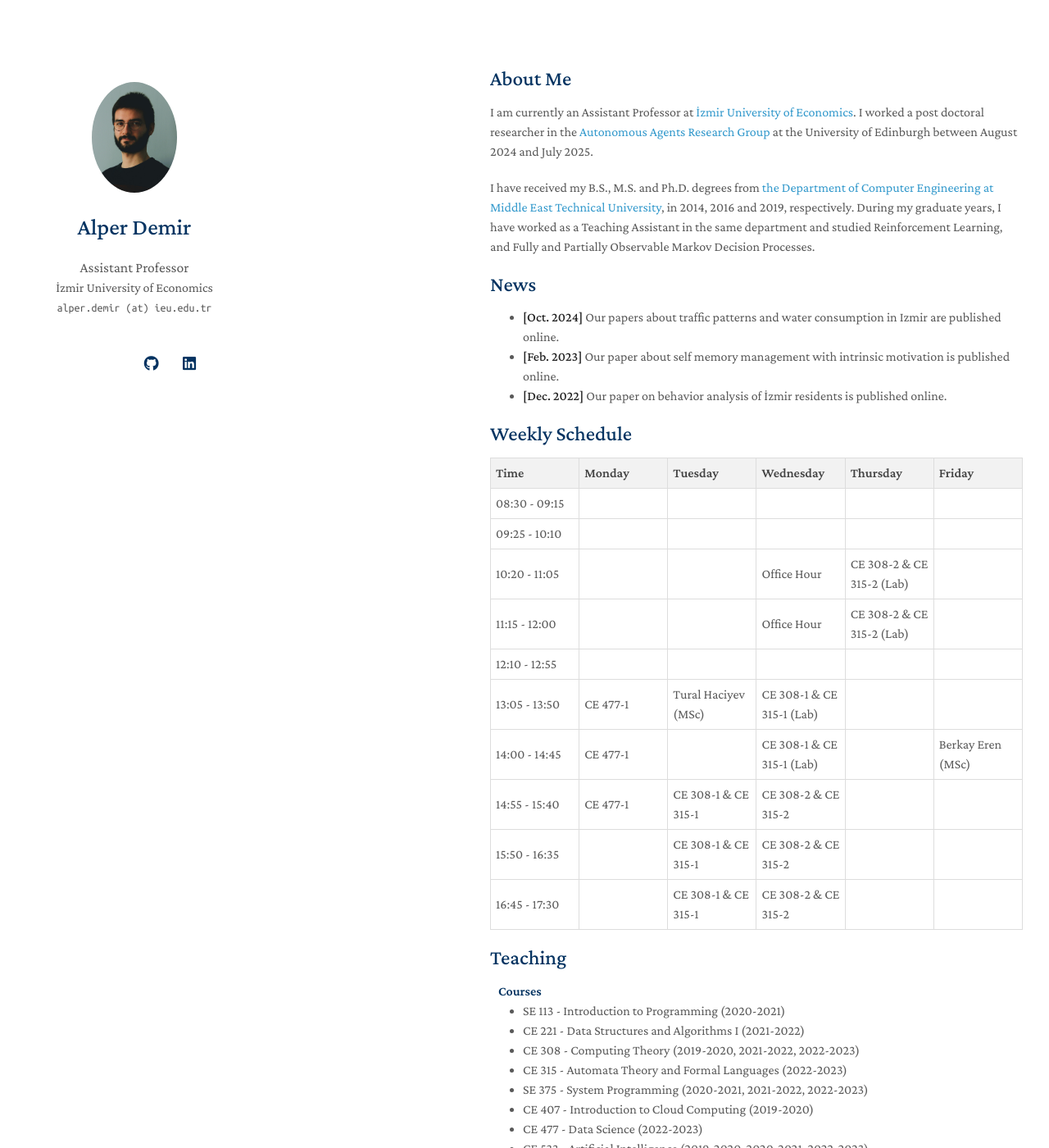
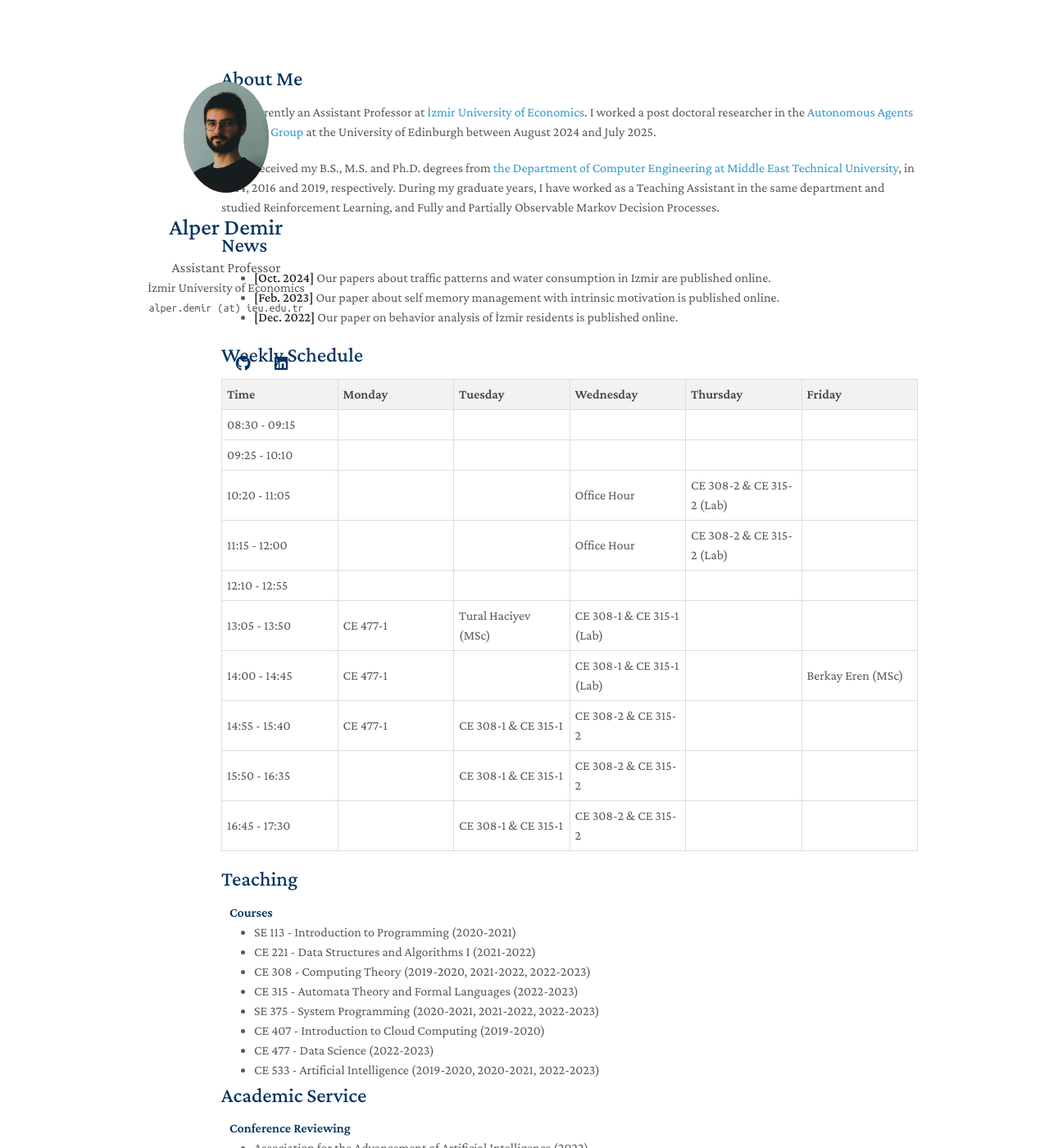
Before and after one commit to gliese876b/gliese876b.github.io, a Jekyll site: the page built from index.md, in a window 1280 px wide and 1400 px high. Shown: the whole window at 82% size. Built offline with Jekyll 4.4.1, drawn with Linux system fonts in a browser that asks for light colours; nearby versions of some CDN libraries; a style sheet for code colours, icons or effects is not loaded; our own code applies the rules of GitHub Pages for plain Markdown files.

Commit message:
width change

```diff
--- a/assets/css/style.scss
+++ b/assets/css/style.scss
@@ -3,10 +3,8 @@
 
 @import "minimal-light";
 
-.wrapper {
-  width: 1200px; /* or whatever looks good on your screen */
-  margin: 0 auto;    /* keep it centered */
-  padding: 0 2rem;
+section {
+    width: 850px;
 }
 
 body {
```
